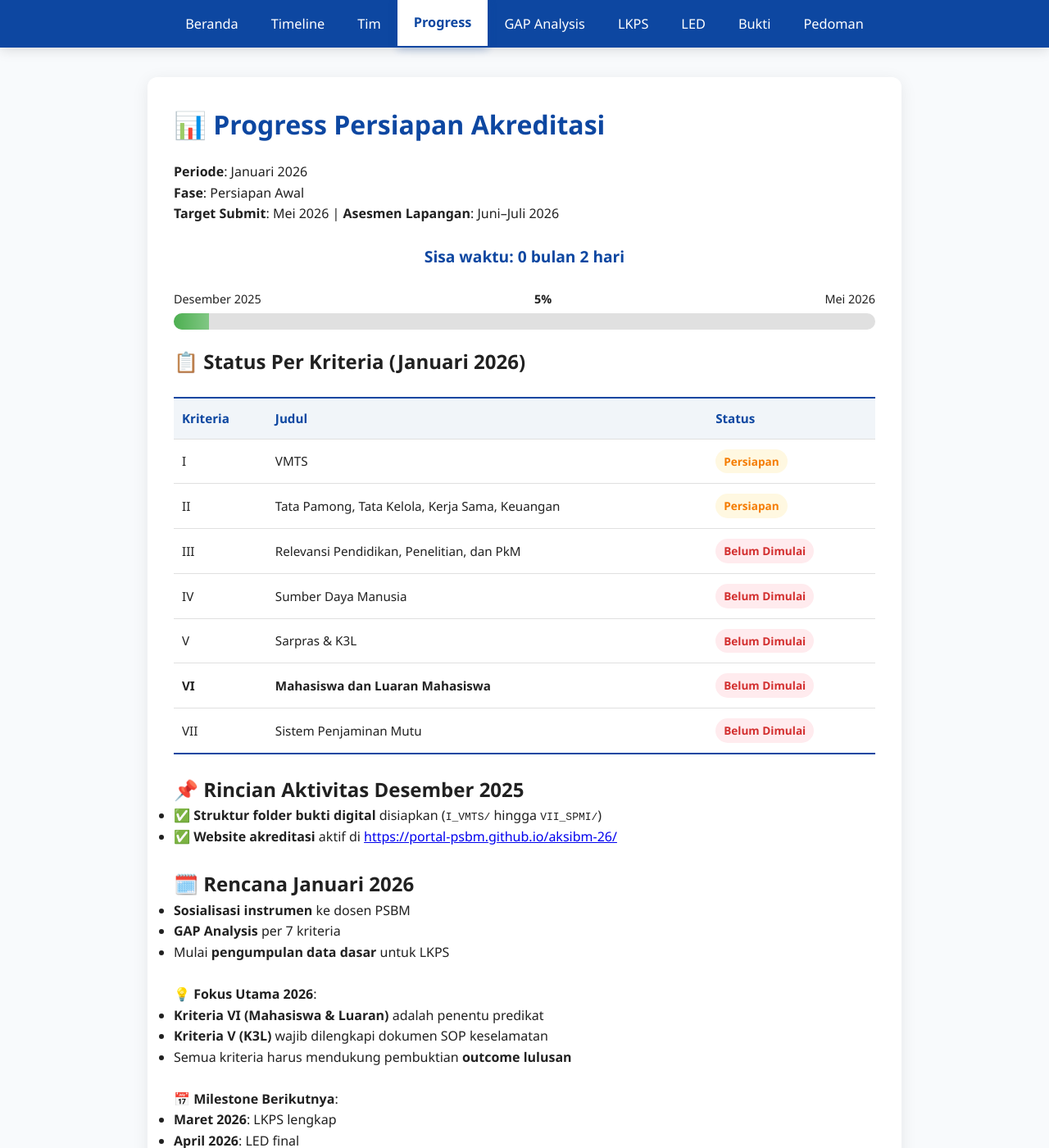
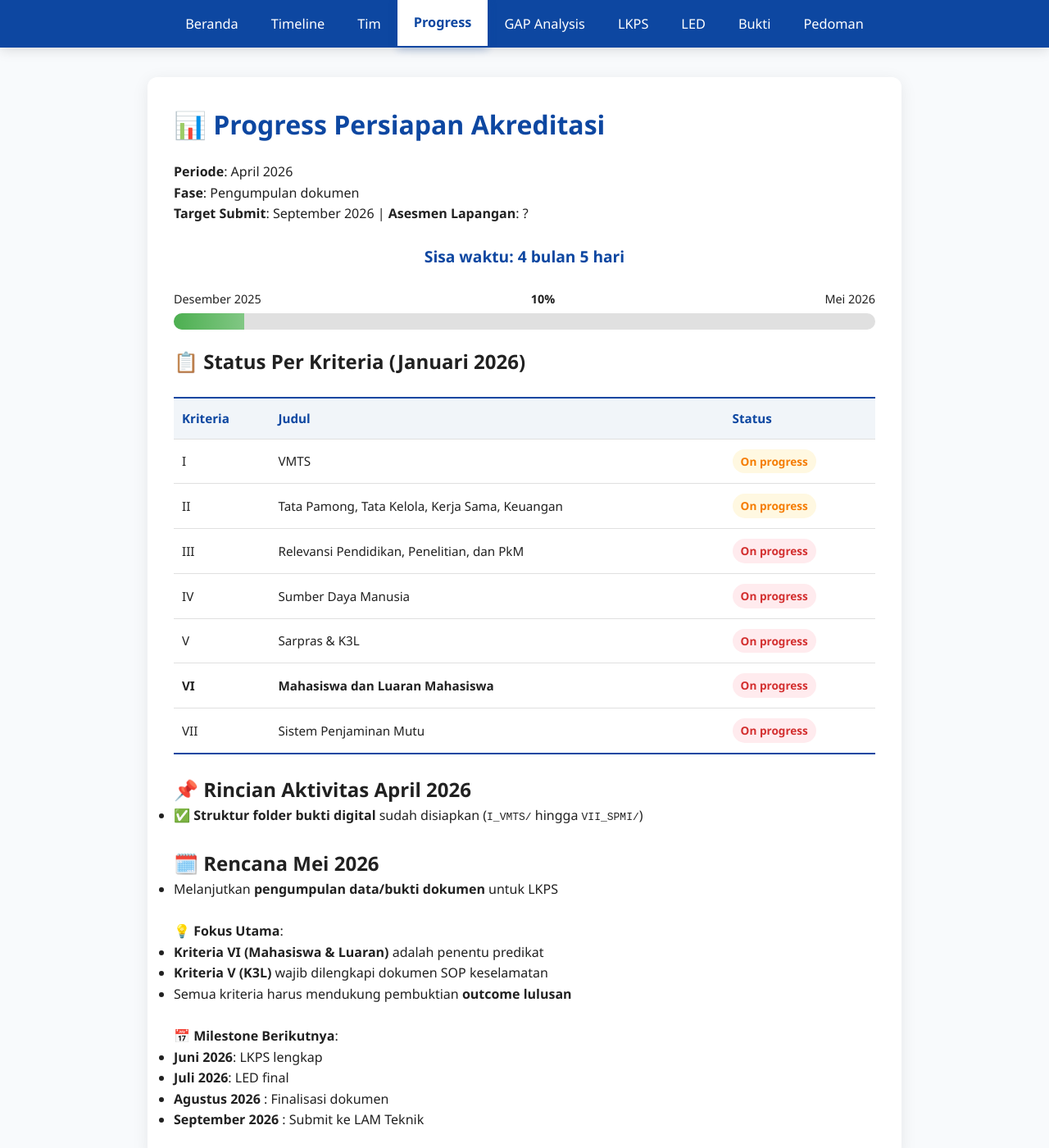
Before and after one commit to portal-psbm/aksibm-26, a Jekyll site: the page built from progress.md, in a window 1280 px wide and 1400 px high. Shown: the whole window at 82% size. Built offline with Jekyll 4.4.1, drawn with Linux system fonts in a browser that asks for light colours.

Commit message:
Progress

```diff
--- a/progress.md
+++ b/progress.md
@@ -6,9 +6,9 @@ permalink: /progress/
 
 # 📊 Progress Persiapan Akreditasi
 
-**Periode**: Januari 2026
-**Fase**: Persiapan Awal
-**Target Submit**: Mei 2026 | **Asesmen Lapangan**: Juni–Juli 2026
+**Periode**: April 2026
+**Fase**: Pengumpulan dokumen
+**Target Submit**: September 2026 | **Asesmen Lapangan**: ?
 
 <div id="countdown-container" style="text-align: center; margin: 24px 0;">
   <div id="countdown" style="font-size: 1.2rem; font-weight: 600; color: #0d47a1;"></div>
@@ -27,12 +27,12 @@ permalink: /progress/
 
 <script>
   // Progress manual (Des 2025 = awal persiapan)
-  const progressPercent = 5;
+  const progressPercent = 10;
   document.getElementById('progress-bar').style.width = progressPercent + '%';
   document.getElementById('progress-percent').textContent = progressPercent + '%';
 
-  // Countdown ke Mei 2026
-  const targetDate = new Date('2026-05-01T00:00:00');
+  // Countdown ke September 2026
+  const targetDate = new Date('2026-09-01T00:00:00');
   function updateCountdown() {
     const now = new Date();
     const diff = targetDate - now;
@@ -110,56 +110,54 @@ permalink: /progress/
     <tr>
       <td>I</td>
       <td>VMTS</td>
-      <td><span class="status-badge status-persiapan">Persiapan</span></td>
+      <td><span class="status-badge status-persiapan">On progress</span></td>
     </tr>
     <tr>
       <td>II</td>
       <td>Tata Pamong, Tata Kelola, Kerja Sama, Keuangan</td>
-      <td><span class="status-badge status-persiapan">Persiapan</span></td>
+      <td><span class="status-badge status-persiapan">On progress</span></td>
     </tr>
     <tr>
       <td>III</td>
       <td>Relevansi Pendidikan, Penelitian, dan PkM</td>
-      <td><span class="status-badge status-belum">Belum Dimulai</span></td>
+      <td><span class="status-badge status-belum">On progress</span></td>
     </tr>
     <tr>
       <td>IV</td>
       <td>Sumber Daya Manusia</td>
-      <td><span class="status-badge status-belum">Belum Dimulai</span></td>
+      <td><span class="status-badge status-belum">On progress</span></td>
     </tr>
     <tr>
       <td>V</td>
       <td>Sarpras & K3L</td>
-      <td><span class="status-badge status-belum">Belum Dimulai</span></td>
+      <td><span class="status-badge status-belum">On progress</span></td>
     </tr>
     <tr>
       <td><strong>VI</strong></td>
       <td><strong>Mahasiswa dan Luaran Mahasiswa</strong></td>
-      <td><span class="status-badge status-belum">Belum Dimulai</span></td>
+      <td><span class="status-badge status-belum">On progress</span></td>
     </tr>
     <tr>
       <td>VII</td>
       <td>Sistem Penjaminan Mutu</td>
-      <td><span class="status-badge status-belum">Belum Dimulai</span></td>
+      <td><span class="status-badge status-belum">On progress</span></td>
     </tr>
   </tbody>
 </table>
 
-## 📌 Rincian Aktivitas Desember 2025
-- ✅ **Struktur folder bukti digital** disiapkan (`I_VMTS/` hingga `VII_SPMI/`)
-- ✅ **Website akreditasi** aktif di [https://portal-psbm.github.io/aksibm-26/](https://portal-psbm.github.io/aksibm-26/) <br><br>
+## 📌 Rincian Aktivitas April 2026
+- ✅ **Struktur folder bukti digital** sudah disiapkan (`I_VMTS/` hingga `VII_SPMI/`)<br><br>
 
-## 🗓️ Rencana Januari 2026
-- **Sosialisasi instrumen** ke dosen PSBM
-- **GAP Analysis** per 7 kriteria
-- Mulai **pengumpulan data dasar** untuk LKPS <br><br>
+## 🗓️ Rencana Mei 2026
+- Melanjutkan **pengumpulan data/bukti dokumen** untuk LKPS <br><br>
 
-> 💡 **Fokus Utama 2026**:
+> 💡 **Fokus Utama**:
 > - **Kriteria VI (Mahasiswa & Luaran)** adalah penentu predikat
 > - **Kriteria V (K3L)** wajib dilengkapi dokumen SOP keselamatan
 > - Semua kriteria harus mendukung pembuktian **outcome lulusan** <br><br>
 
 > 📅 **Milestone Berikutnya**:
-> - **Maret 2026**: LKPS lengkap
-> - **April 2026**: LED final
-> - **Mei 2026**: Submit ke LAM Teknik
+> - **Juni 2026**: LKPS lengkap
+> - **Juli 2026**: LED final
+> - **Agustus 2026** : Finalisasi dokumen
+> - **September 2026** : Submit ke LAM Teknik
```
